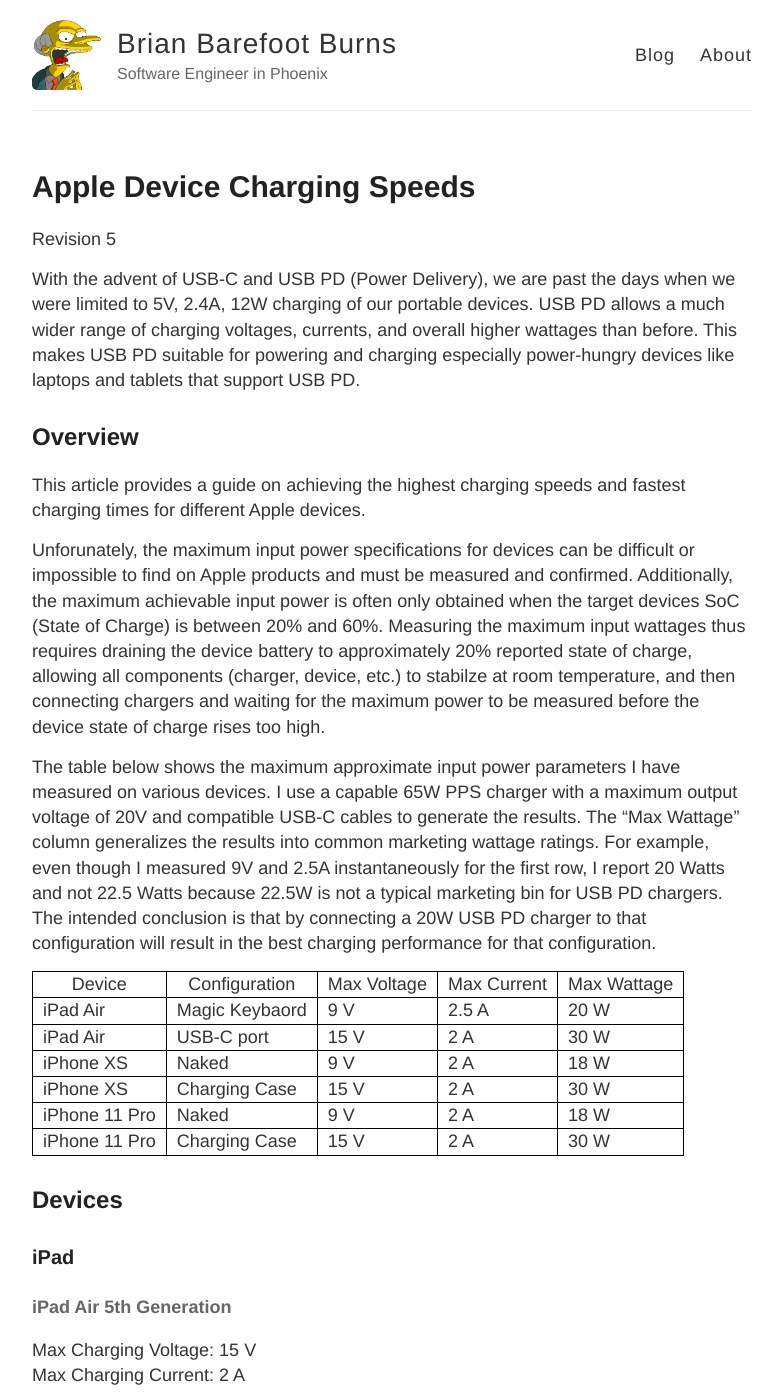
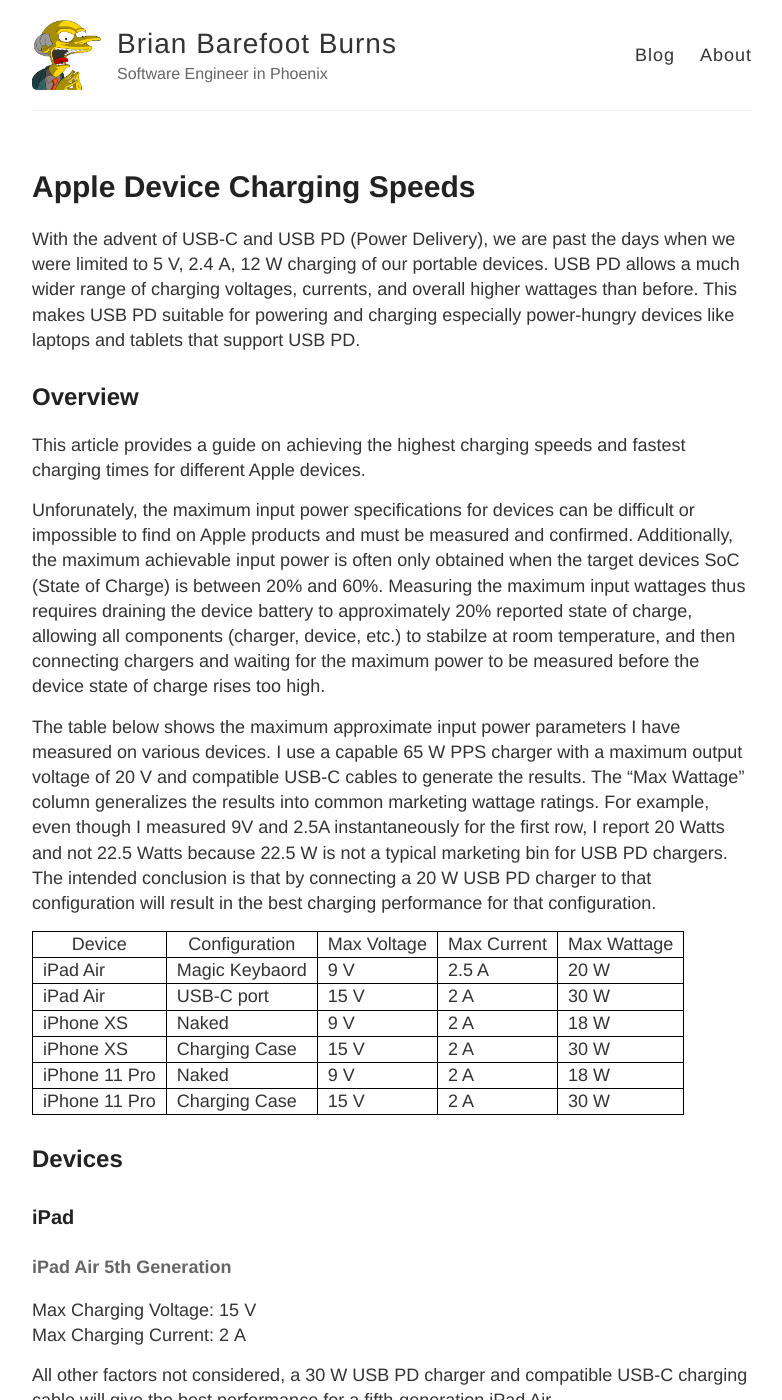
Before and after one commit to bpburns/bpburns.github.io, a Jekyll site: the page built from _posts/2022-09-09-2.md, in a window 1280 px wide and 1400 px high. Shown: the whole window, without its empty margins (248-1030 px from the left). Built offline with Jekyll 4.4.1, drawn with Linux system fonts in a browser that asks for light colours; some of the changed text lies outside the part shown.

Commit message:
Fix values and units

```diff
--- a/_posts/2022-09-09-2.md
+++ b/_posts/2022-09-09-2.md
@@ -3,14 +3,12 @@
 title: Apple Device Charging Speeds
 ---
 
-Revision 5
-
 With the advent of USB-C and USB PD (Power Delivery), we are past the
-days when we were limited to 5V, 2.4A, 12W charging of our portable
-devices. USB PD allows a much wider range of charging voltages,
-currents, and overall higher wattages than before. This makes USB PD
-suitable for powering and charging especially power-hungry devices like
-laptops and tablets that support USB PD.
+days when we were limited to 5&nbsp;V, 2.4&nbsp;A, 12&nbsp;W charging
+of our portable devices. USB PD allows a much wider range of charging
+voltages, currents, and overall higher wattages than before. This makes
+USB PD suitable for powering and charging especially power-hungry
+devices like laptops and tablets that support USB PD.
 
 ## Overview
 
@@ -29,13 +27,13 @@
 too high.
 
 The table below shows the maximum approximate input power parameters I
-have measured on various devices. I use a capable 65W PPS charger with
-a maximum output voltage of 20V and compatible USB-C cables to generate
+have measured on various devices. I use a capable 65&nbsp;W PPS charger with
+a maximum output voltage of 20&nbsp;V and compatible USB-C cables to generate
 the results. The "Max Wattage" column generalizes the results into
 common marketing wattage ratings. For example, even though I measured
 9V and 2.5A instantaneously for the first row, I report 20 Watts and
-not 22.5 Watts because 22.5W is not a typical marketing bin for USB PD
-chargers. The intended conclusion is that by connecting a 20W USB PD
+not 22.5 Watts because 22.5&nbsp;W is not a typical marketing bin for USB PD
+chargers. The intended conclusion is that by connecting a 20&nbsp;W USB PD
 charger to that configuration will result in the best charging
 performance for that configuration.
 
@@ -63,10 +61,10 @@
 
 #### iPad Air 5th Generation
 
-Max Charging Voltage: 15 V
-Max Charging Current: 2 A
+Max Charging Voltage: 15&nbsp;V
+Max Charging Current: 2&nbsp;A
 
-All other factors not considered, a 30W USB PD charger and compatible
+All other factors not considered, a 30&nbsp;W USB PD charger and compatible
 USB-C charging cable will give the best performance for a
 fifth-generation iPad Air.
 
@@ -81,7 +79,7 @@
 device and then quickly ramps up its current draw to achieve its
 maximum charging wattage.
 
-If you're in a pinch and need a lot of power quickly, use a 30W USB PD
+If you're in a pinch and need a lot of power quickly, use a 30&nbsp;W USB PD
 charger and connect it directly to the iPad's USB-C port and not the
 Magic Keyboard's USB-C port (if you're using the Magic Keyboard).
 
@@ -92,13 +90,13 @@
 
 A fifth-generation iPad Air in Apple's Magic Keyboard case, charging
 through the Magic Keyboard's USB-C port, tops out at 9V and
-approximately 2.5A, for a generic charging speed of 20W. Therefore,
-selecting a 20W USB PD charger with a maximum voltage of 9V and 2A will
+approximately 2.5A, for a generic charging speed of 20&nbsp;W. Therefore,
+selecting a 20&nbsp;W USB PD charger with a maximum voltage of 9V and 2A will
 generally give the best charging performance for this iPad Air
 configuration.
 
 If you want faster charging, use the iPad's built-in USB-C port and
-a 30W charger and USB-C cable.
+a 30&nbsp;W charger and USB-C cable.
 
 ##### iPad Air without Magic Keyboard
 
@@ -106,7 +104,7 @@
 Max Charging Current: 2 A
 
 Without the Magic Keyboard, or by connecting a USB PD charger directly
-to the fifth-gen. iPad Air's USB-C port, you can get up to 30W charging
+to the fifth-gen. iPad Air's USB-C port, you can get up to 30&nbsp;W charging
 by using a USB PD charger with at least 15V max.
 
 ### iPhone
```
